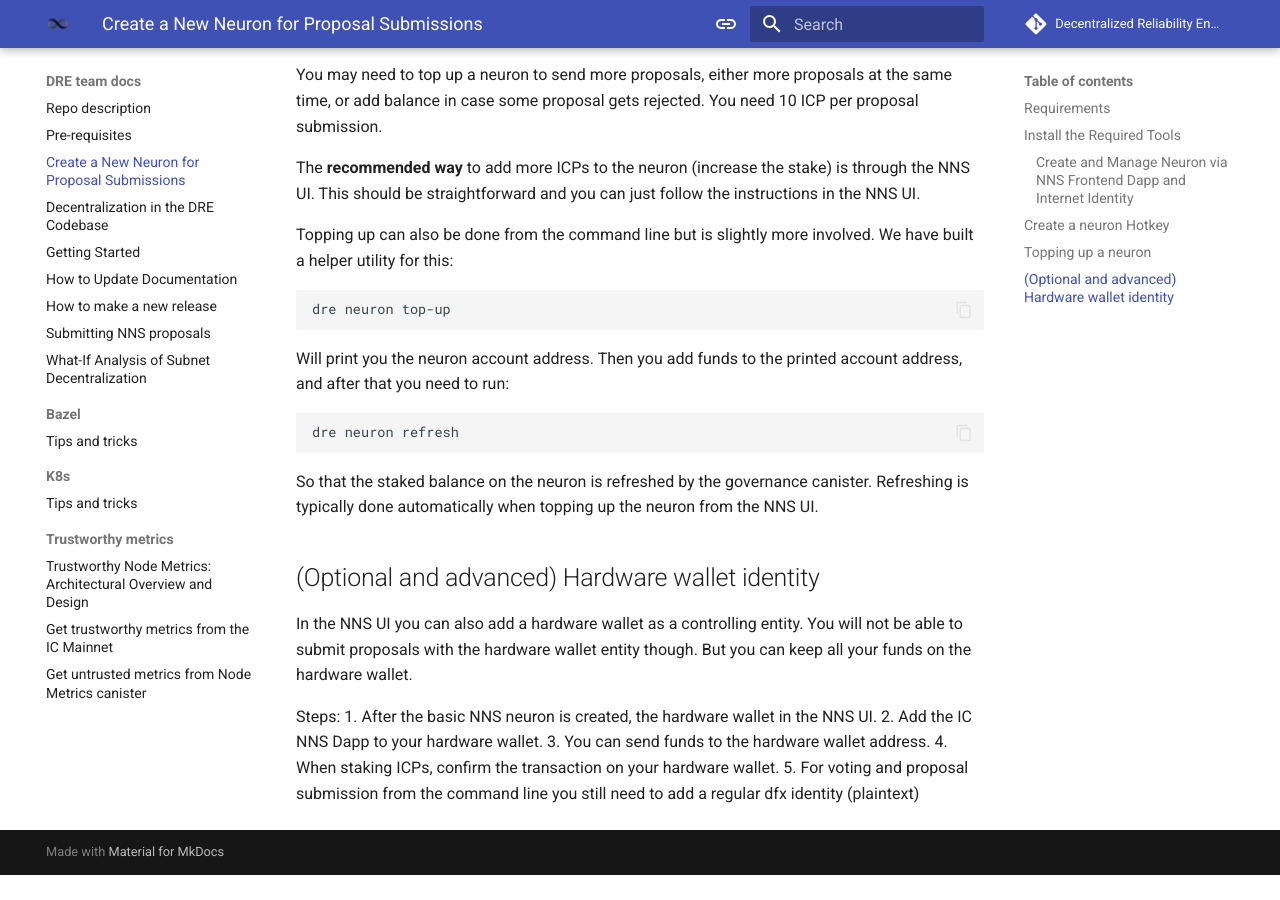
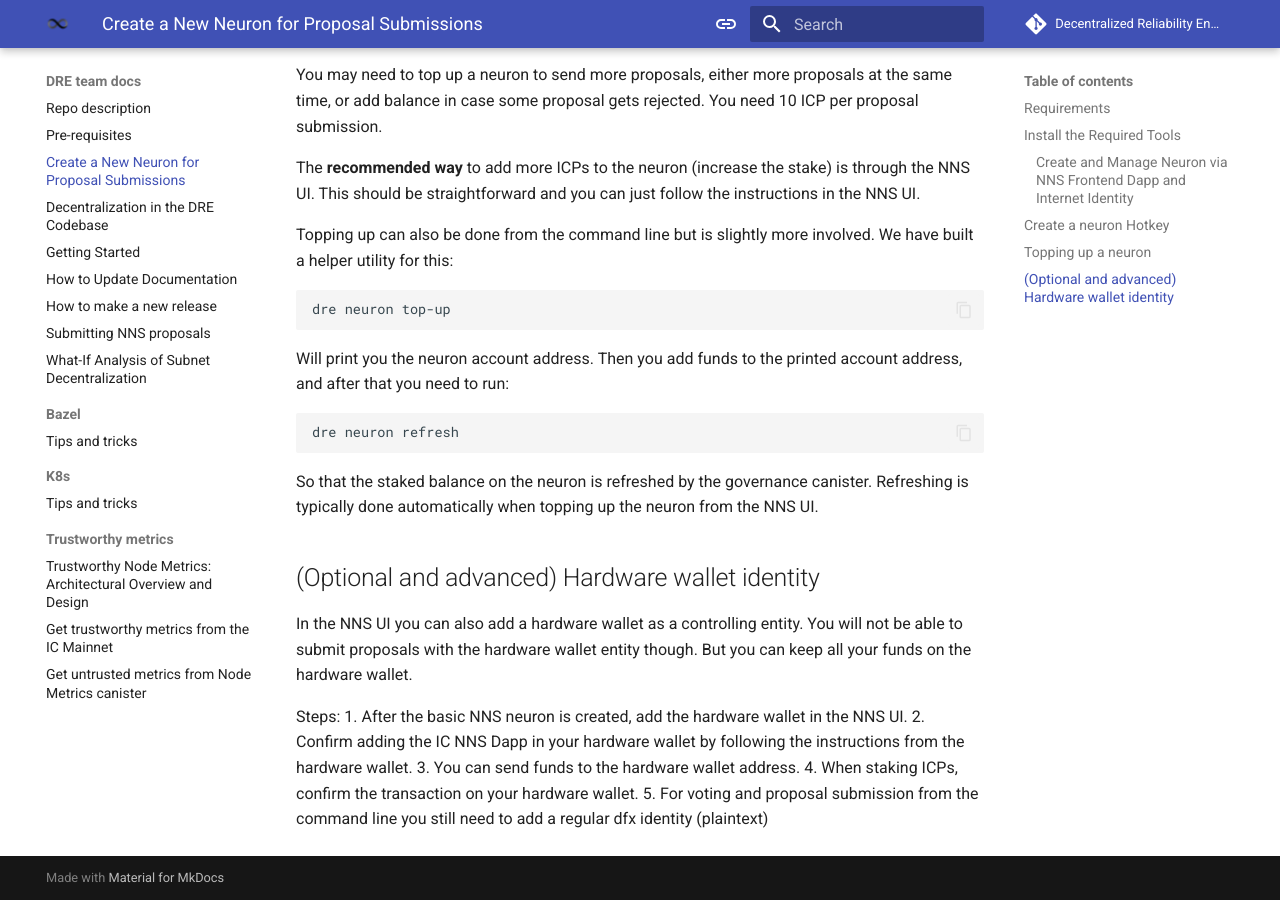
Before and after one commit to dfinity/dre, an MkDocs documentation site: the page built from docs/create-a-neuron.md, in a window 1280 px wide and 900 px high, scrolled down 1378 px. Built offline with MkDocs 1.6.1 and Material for MkDocs 9.7.7, drawn with Linux system fonts in a browser that asks for light colours; comment, search, counter and statistics services are not loaded; before the commit the page ends 2253 px from its top, so only the background shows below that.

Commit message:
Update docs/create-a-neuron.md

```diff
--- a/docs/create-a-neuron.md
+++ b/docs/create-a-neuron.md
@@ -68,8 +68,8 @@
 In the NNS UI you can also add a hardware wallet as a controlling entity. You will not be able to submit proposals with the hardware wallet entity though. But you can keep all your funds on the hardware wallet.
 
 Steps:
-1. After the basic NNS neuron is created, the hardware wallet in the NNS UI.
-2. Add the IC NNS Dapp to your hardware wallet.
+1. After the basic NNS neuron is created, add the hardware wallet in the NNS UI.
+2. Confirm adding the IC NNS Dapp in your hardware wallet by following the instructions from the hardware wallet.
 3. You can send funds to the hardware wallet address.
 4. When staking ICPs, confirm the transaction on your hardware wallet.
 5. For voting and proposal submission from the command line you still need to add a regular dfx identity (plaintext)
```
